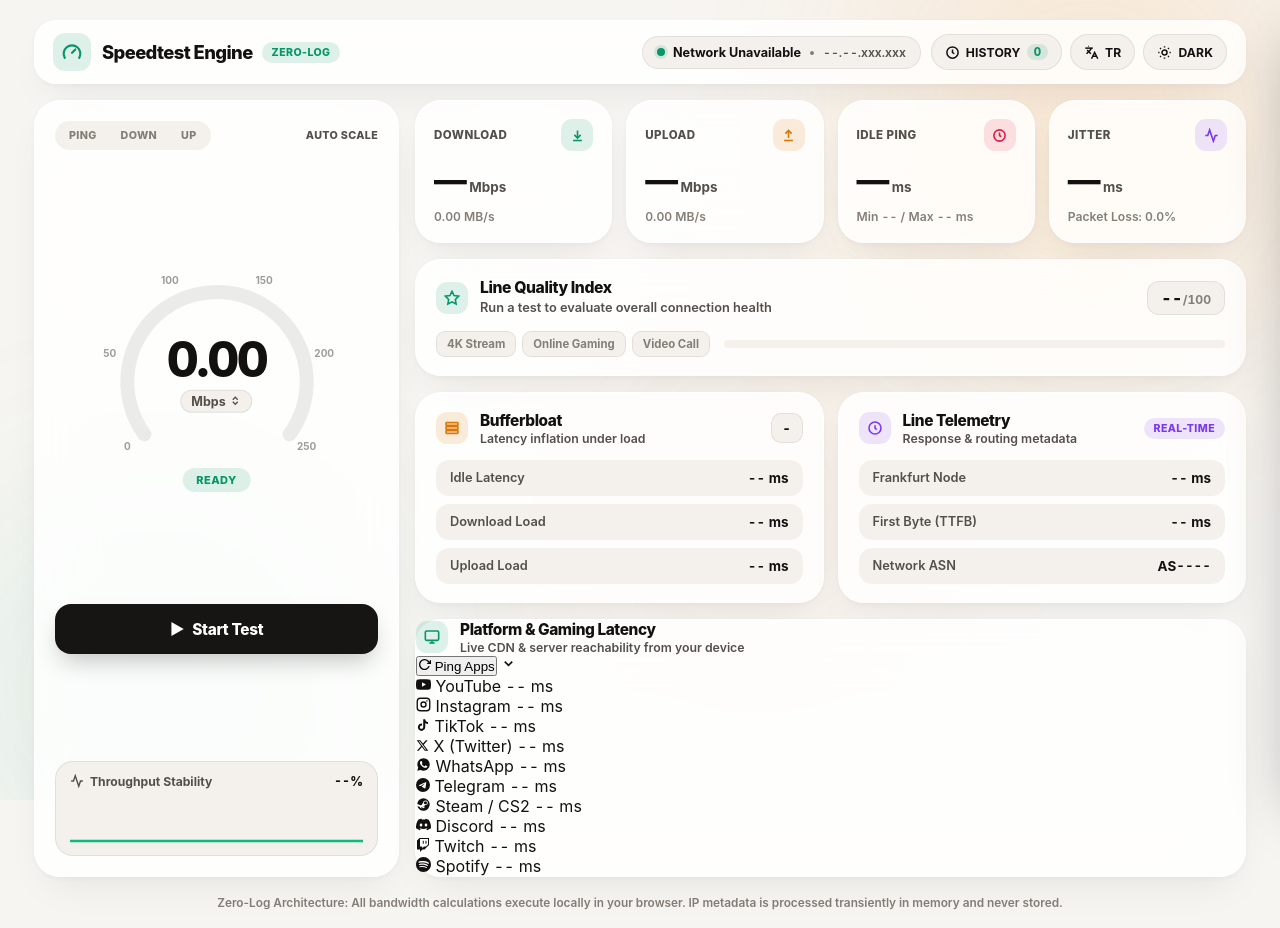
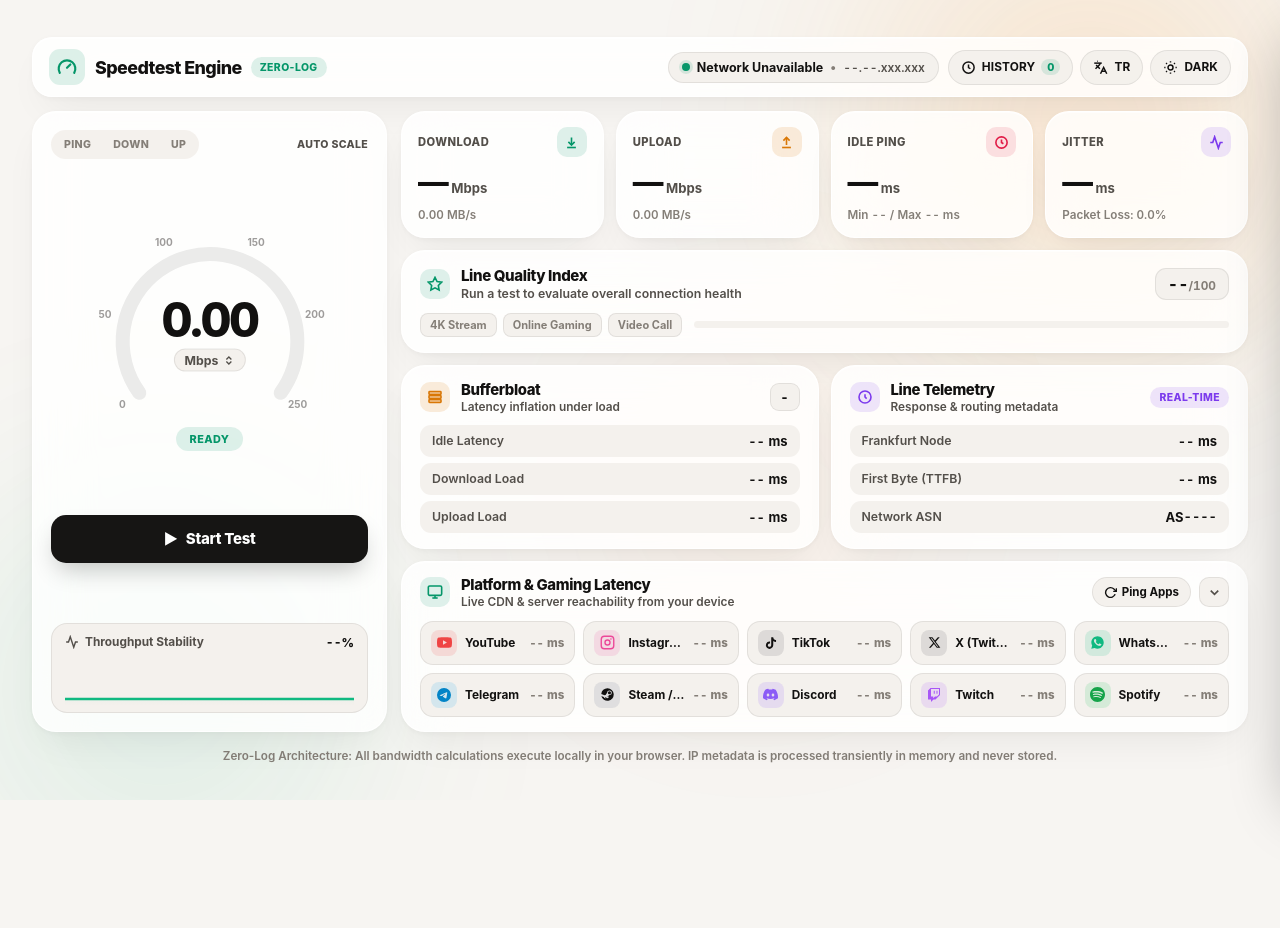
Before and after one commit to can-devsss/speedtest, a plain HTML site: page frontend/index.html in a window 1280 px wide. After the commit the page ends 800 px from the top, so only its background shows below. Drawn offline with Linux system fonts and the light colour scheme; no server answers.

Commit message:
Update style.css

```diff
--- a/frontend/css/style.css
+++ b/frontend/css/style.css
@@ -20,9 +20,9 @@
 
   --cta-bg: #161514;
   --cta-text: #ffffff;
-  --radius-xl: 26px;
-  --radius-lg: 20px;
-  --radius-md: 14px;
+  --radius-xl: 24px;
+  --radius-lg: 18px;
+  --radius-md: 13px;
 }
 
 body.dark-theme {
@@ -140,35 +140,35 @@ body.dark-theme .glass-panel {
   max-width: 1260px;
   min-height: 100vh;
   margin: 0 auto;
-  padding: 20px 24px 16px;
+  padding: 16px 22px 14px;
   display: flex;
   flex-direction: column;
   justify-content: center;
-  gap: 16px;
+  gap: 14px;
 }
 
 /* Üst Bar */
 .top-bar {
-  padding: 12px 18px;
-  border-radius: 22px;
+  padding: 11px 16px;
+  border-radius: 20px;
   display: flex;
   align-items: center;
   justify-content: space-between;
   flex-wrap: wrap;
-  gap: 12px;
+  gap: 10px;
 }
 
 .brand-cluster {
   display: flex;
   align-items: center;
-  gap: 11px;
+  gap: 10px;
   min-width: 0;
 }
 
 .brand-logo {
-  width: 38px;
-  height: 38px;
-  border-radius: 12px;
+  width: 36px;
+  height: 36px;
+  border-radius: 11px;
   background: var(--emerald-soft);
   color: var(--emerald);
   display: grid;
@@ -184,17 +184,17 @@ body.dark-theme .glass-panel {
 }
 
 .brand-titles h1 {
-  font-size: 1.15rem;
+  font-size: 1.12rem;
   font-weight: 800;
   letter-spacing: -0.032em;
   white-space: nowrap;
 }
 
 .badge-pill {
-  font-size: 0.66rem;
+  font-size: 0.65rem;
   font-weight: 800;
   letter-spacing: 0.04em;
-  padding: 4px 10px;
+  padding: 4px 9px;
   border-radius: 999px;
   text-transform: uppercase;
   white-space: nowrap;
@@ -215,19 +215,19 @@ body.dark-theme .glass-panel {
   display: flex;
   align-items: center;
   flex-wrap: wrap;
-  gap: 10px;
+  gap: 9px;
   min-width: 0;
 }
 
 .net-pill {
   display: flex;
   align-items: center;
-  gap: 8px;
-  padding: 8px 14px;
+  gap: 7px;
+  padding: 7px 13px;
   border-radius: 999px;
   background: var(--surface-sub);
   border: 1px solid var(--divider);
-  font-size: 0.79rem;
+  font-size: 0.78rem;
   font-weight: 700;
   min-width: 0;
   max-width: 100%;
@@ -256,7 +256,7 @@ body.dark-theme .glass-panel {
 
 .net-ip {
   color: var(--text-secondary);
-  font-size: 0.76rem;
+  font-size: 0.75rem;
   font-weight: 600;
   white-space: nowrap;
   flex-shrink: 0;
@@ -265,7 +265,7 @@ body.dark-theme .glass-panel {
 .action-pills {
   display: flex;
   align-items: center;
-  gap: 8px;
+  gap: 7px;
 }
 
 .ctrl-btn {
@@ -273,14 +273,14 @@ body.dark-theme .glass-panel {
   align-items: center;
   justify-content: center;
   gap: 6px;
-  height: 36px;
-  padding: 0 13px;
+  height: 35px;
+  padding: 0 12px;
   border-radius: 999px;
   border: 1px solid var(--divider);
   background: var(--surface-sub);
   color: var(--text-primary);
   font-family: inherit;
-  font-size: 0.76rem;
+  font-size: 0.74rem;
   font-weight: 700;
   letter-spacing: 0.01em;
   cursor: pointer;
@@ -300,28 +300,28 @@ body.dark-theme .glass-panel {
 .count-chip {
   background: var(--emerald-soft);
   color: var(--emerald);
-  padding: 1px 7px;
+  padding: 1px 6px;
   border-radius: 999px;
-  font-size: 0.71rem;
+  font-size: 0.69rem;
   font-weight: 800;
 }
 
 /* Bento Grid */
 .bento-grid {
   display: grid;
-  grid-template-columns: 365px minmax(0, 1fr);
-  gap: 16px;
+  grid-template-columns: 355px minmax(0, 1fr);
+  gap: 14px;
   align-items: stretch;
   width: 100%;
 }
 
 /* Sol Kadran Kartı */
 .gauge-card {
-  padding: 20px;
+  padding: 18px;
   display: flex;
   flex-direction: column;
   justify-content: space-between;
-  gap: 14px;
+  gap: 12px;
   min-width: 0;
 }
 
@@ -357,11 +357,11 @@ body.dark-theme .glass-panel {
 }
 
 .step-pill {
-  font-size: 0.67rem;
+  font-size: 0.66rem;
   font-weight: 800;
   letter-spacing: 0.03em;
   color: var(--text-muted);
-  padding: 4px 10px;
+  padding: 4px 9px;
   border-radius: 999px;
   transition: all 0.25s ease;
 }
@@ -377,7 +377,7 @@ body.dark-theme .glass-panel {
 }
 
 .scale-tag {
-  font-size: 0.67rem;
+  font-size: 0.66rem;
   font-weight: 800;
   letter-spacing: 0.03em;
   color: var(--text-secondary);
@@ -387,7 +387,7 @@ body.dark-theme .glass-panel {
 .gauge-stage {
   position: relative;
   width: 100%;
-  height: 242px;
+  height: 236px;
   display: flex;
   flex-direction: column;
   align-items: center;
@@ -395,8 +395,8 @@ body.dark-theme .glass-panel {
 }
 
 #speed-gauge {
-  width: 264px;
-  height: 230px;
+  width: 260px;
+  height: 224px;
   display: block;
 }
 
@@ -412,7 +412,7 @@ body.dark-theme .glass-panel {
 }
 
 .speed-number {
-  font-size: 3.1rem;
+  font-size: 3rem;
   font-weight: 800;
   letter-spacing: -0.05em;
   line-height: 0.98;
@@ -429,7 +429,7 @@ body.dark-theme .glass-panel {
   padding: 3px 10px;
   color: var(--text-secondary);
   font-family: inherit;
-  font-size: 0.78rem;
+  font-size: 0.77rem;
   font-weight: 700;
   cursor: pointer;
   transition: all 0.2s ease;
@@ -442,12 +442,12 @@ body.dark-theme .glass-panel {
 
 .phase-badge {
   position: absolute;
-  bottom: 6px;
+  bottom: 4px;
   left: 50%;
   transform: translateX(-50%);
   padding: 5px 14px;
   border-radius: 999px;
-  font-size: 0.69rem;
+  font-size: 0.68rem;
   font-weight: 800;
   letter-spacing: 0.04em;
   background: var(--emerald-soft);
@@ -468,18 +468,18 @@ body.dark-theme .glass-panel {
 /* Butonlar */
 .cta-row {
   display: flex;
-  gap: 10px;
+  gap: 9px;
 }
 
 .primary-btn {
   flex: 1;
-  height: 50px;
+  height: 48px;
   border: none;
-  border-radius: 16px;
+  border-radius: 15px;
   background: var(--cta-bg);
   color: var(--cta-text);
   font-family: inherit;
-  font-size: 0.96rem;
+  font-size: 0.94rem;
   font-weight: 800;
   letter-spacing: -0.02em;
   display: inline-flex;
@@ -506,14 +506,14 @@ body.dark-theme .glass-panel {
 }
 
 .secondary-btn {
-  height: 50px;
-  padding: 0 16px;
-  border-radius: 16px;
+  height: 48px;
+  padding: 0 15px;
+  border-radius: 15px;
   border: 1px solid var(--divider);
   background: var(--surface-sub);
   color: var(--text-primary);
   font-family: inherit;
-  font-size: 0.85rem;
+  font-size: 0.84rem;
   font-weight: 700;
   display: inline-flex;
   align-items: center;
@@ -534,8 +534,8 @@ body.dark-theme .glass-panel {
 .wave-box {
   background: var(--surface-sub);
   border: 1px solid var(--divider);
-  border-radius: 18px;
-  padding: 12px 14px 8px;
+  border-radius: 16px;
+  padding: 11px 13px 7px;
   min-width: 0;
 }
 
@@ -543,27 +543,27 @@ body.dark-theme .glass-panel {
   display: flex;
   align-items: center;
   justify-content: space-between;
-  margin-bottom: 6px;
+  margin-bottom: 5px;
 }
 
 .wave-title {
   display: inline-flex;
   align-items: center;
   gap: 6px;
-  font-size: 0.76rem;
+  font-size: 0.74rem;
   font-weight: 700;
   color: var(--text-secondary);
 }
 
 .wave-val {
-  font-size: 0.78rem;
+  font-size: 0.76rem;
   font-weight: 800;
   color: var(--text-primary);
 }
 
 #wave-chart {
   width: 100%;
-  height: 52px;
+  height: 50px;
   display: block;
 }
 
@@ -572,22 +572,22 @@ body.dark-theme .glass-panel {
   display: flex;
   flex-direction: column;
   justify-content: space-between;
-  gap: 16px;
+  gap: 12px;
   min-width: 0;
 }
 
 .metrics-row {
   display: grid;
   grid-template-columns: repeat(4, minmax(0, 1fr));
-  gap: 14px;
+  gap: 12px;
 }
 
 .metric-card {
-  padding: 18px;
+  padding: 15px 16px;
   display: flex;
   flex-direction: column;
   justify-content: space-between;
-  gap: 12px;
+  gap: 9px;
   min-width: 0;
 }
 
@@ -614,7 +614,7 @@ body.dark-theme .glass-panel {
 }
 
 .metric-label {
-  font-size: 0.72rem;
+  font-size: 0.7rem;
   font-weight: 800;
   letter-spacing: 0.04em;
   color: var(--text-secondary);
@@ -624,9 +624,9 @@ body.dark-theme .glass-panel {
 }
 
 .icon-chip {
-  width: 32px;
-  height: 32px;
-  border-radius: 11px;
+  width: 30px;
+  height: 30px;
+  border-radius: 10px;
   display: grid;
   place-items: center;
   flex-shrink: 0;
@@ -660,20 +660,20 @@ body.dark-theme .glass-panel {
 }
 
 .metric-val {
-  font-size: 2.05rem;
+  font-size: 1.92rem;
   font-weight: 800;
   letter-spacing: -0.045em;
   line-height: 1.05;
 }
 
 .metric-unit {
-  font-size: 0.84rem;
+  font-size: 0.82rem;
   font-weight: 700;
   color: var(--text-secondary);
 }
 
 .metric-sub {
-  font-size: 0.76rem;
+  font-size: 0.73rem;
   font-weight: 600;
   color: var(--text-muted);
   white-space: nowrap;
@@ -683,10 +683,10 @@ body.dark-theme .glass-panel {
 
 /* Hat Kalite Endeksi */
 .quality-card {
-  padding: 18px 20px;
+  padding: 15px 18px;
   display: flex;
   flex-direction: column;
-  gap: 14px;
+  gap: 11px;
   min-width: 0;
 }
 
@@ -700,7 +700,7 @@ body.dark-theme .glass-panel {
 .quality-info {
   display: flex;
   align-items: center;
-  gap: 12px;
+  gap: 11px;
   min-width: 0;
 }
 
@@ -709,31 +709,31 @@ body.dark-theme .glass-panel {
 }
 
 .quality-texts h2 {
-  font-size: 0.98rem;
+  font-size: 0.94rem;
   font-weight: 800;
   letter-spacing: -0.025em;
 }
 
 .quality-texts p {
-  font-size: 0.8rem;
+  font-size: 0.77rem;
   font-weight: 600;
   color: var(--text-secondary);
-  margin-top: 2px;
-  line-height: 1.35;
+  margin-top: 1px;
+  line-height: 1.3;
 }
 
 .score-pill {
-  padding: 6px 13px;
-  border-radius: 12px;
+  padding: 5px 12px;
+  border-radius: 11px;
   background: var(--surface-sub);
   border: 1px solid var(--divider);
-  font-size: 1.05rem;
+  font-size: 1rem;
   font-weight: 800;
   flex-shrink: 0;
 }
 
 .score-pill small {
-  font-size: 0.76rem;
+  font-size: 0.74rem;
   font-weight: 700;
   color: var(--text-muted);
 }
@@ -741,7 +741,7 @@ body.dark-theme .glass-panel {
 .quality-bottom-meta {
   display: flex;
   align-items: center;
-  gap: 14px;
+  gap: 12px;
   min-width: 0;
 }
 
@@ -753,10 +753,10 @@ body.dark-theme .glass-panel {
 }
 
 .sc-chip {
-  font-size: 0.71rem;
+  font-size: 0.69rem;
   font-weight: 700;
-  padding: 5px 10px;
-  border-radius: 9px;
+  padding: 4px 9px;
+  border-radius: 8px;
   background: var(--surface-sub);
   border: 1px solid var(--divider);
   color: var(--text-muted);
@@ -779,7 +779,7 @@ body.dark-theme .glass-panel {
 .quality-bar-track {
   flex: 1;
   min-width: 80px;
-  height: 8px;
+  height: 7px;
   border-radius: 999px;
   background: var(--surface-sub);
   overflow: hidden;
@@ -797,14 +797,14 @@ body.dark-theme .glass-panel {
 .bottom-row {
   display: grid;
   grid-template-columns: repeat(2, minmax(0, 1fr));
-  gap: 14px;
+  gap: 12px;
 }
 
 .detail-card {
-  padding: 18px 20px;
+  padding: 15px 18px;
   display: flex;
   flex-direction: column;
-  gap: 14px;
+  gap: 11px;
   min-width: 0;
 }
 
@@ -818,31 +818,31 @@ body.dark-theme .glass-panel {
 .detail-title-group {
   display: flex;
   align-items: center;
-  gap: 12px;
+  gap: 11px;
   min-width: 0;
 }
 
 .detail-title-group h3 {
-  font-size: 0.96rem;
+  font-size: 0.93rem;
   font-weight: 800;
   letter-spacing: -0.025em;
 }
 
 .detail-title-group p {
-  font-size: 0.77rem;
+  font-size: 0.74rem;
   font-weight: 600;
   color: var(--text-secondary);
   margin-top: 1px;
 }
 
 .grade-badge {
-  min-width: 32px;
-  height: 30px;
-  padding: 0 10px;
-  border-radius: 10px;
+  min-width: 30px;
+  height: 28px;
+  padding: 0 9px;
+  border-radius: 9px;
   background: var(--surface-sub);
   border: 1px solid var(--divider);
-  font-size: 0.84rem;
+  font-size: 0.82rem;
   font-weight: 800;
   display: grid;
   place-items: center;
@@ -870,7 +870,7 @@ body.dark-theme .glass-panel {
 .stat-rows {
   display: flex;
   flex-direction: column;
-  gap: 8px;
+  gap: 6px;
 }
 
 .stat-row {
@@ -878,10 +878,10 @@ body.dark-theme .glass-panel {
   align-items: center;
   justify-content: space-between;
   gap: 10px;
-  padding: 10px 14px;
-  border-radius: 13px;
+  padding: 8px 12px;
+  border-radius: 11px;
   background: var(--surface-sub);
-  font-size: 0.8rem;
+  font-size: 0.77rem;
   font-weight: 600;
   color: var(--text-secondary);
   min-width: 0;
@@ -895,16 +895,173 @@ body.dark-theme .glass-panel {
 
 .stat-row strong {
   color: var(--text-primary);
-  font-size: 0.84rem;
+  font-size: 0.81rem;
   font-weight: 700;
   white-space: nowrap;
   flex-shrink: 0;
 }
 
+/* Açılır / Kapanır Platform & Oyun Sekmesi */
+.platform-accordion {
+  padding: 14px 18px;
+  display: flex;
+  flex-direction: column;
+  min-width: 0;
+}
+
+.accordion-header {
+  display: flex;
+  align-items: center;
+  justify-content: space-between;
+  gap: 10px;
+  cursor: pointer;
+  user-select: none;
+}
+
+.accordion-actions {
+  display: flex;
+  align-items: center;
+  gap: 8px;
+  flex-shrink: 0;
+}
+
+.mini-ping-btn {
+  display: inline-flex;
+  align-items: center;
+  gap: 5px;
+  height: 30px;
+  padding: 0 11px;
+  border-radius: 999px;
+  border: 1px solid var(--divider);
+  background: var(--surface-sub);
+  color: var(--text-primary);
+  font-family: inherit;
+  font-size: 0.72rem;
+  font-weight: 700;
+  cursor: pointer;
+  transition: all 0.2s ease;
+}
+
+.mini-ping-btn:hover {
+  background: var(--emerald-soft);
+  color: var(--emerald);
+  border-color: rgba(16, 185, 129, 0.3);
+}
+
+.mini-ping-btn.spinning svg {
+  animation: spin360 0.8s linear infinite;
+}
+
+@keyframes spin360 {
+  to { transform: rotate(360deg); }
+}
+
+.chevron-pill {
+  width: 30px;
+  height: 30px;
+  border-radius: 10px;
+  background: var(--surface-sub);
+  border: 1px solid var(--divider);
+  display: grid;
+  place-items: center;
+  color: var(--text-secondary);
+  transition: transform 0.28s cubic-bezier(0.22, 1, 0.36, 1);
+}
+
+.platform-accordion.collapsed .chevron-pill {
+  transform: rotate(-90deg);
+}
+
+.accordion-body {
+  margin-top: 12px;
+  overflow: hidden;
+  max-height: 420px;
+  opacity: 1;
+  transition: max-height 0.34s cubic-bezier(0.22, 1, 0.36, 1), opacity 0.25s ease, margin-top 0.25s ease;
+}
+
+.platform-accordion.collapsed .accordion-body {
+  max-height: 0;
+  opacity: 0;
+  margin-top: 0;
+}
+
+.platform-grid {
+  display: grid;
+  grid-template-columns: repeat(5, minmax(0, 1fr));
+  gap: 8px;
+}
+
+.plat-card {
+  display: flex;
+  align-items: center;
+  gap: 8px;
+  padding: 8px 10px;
+  border-radius: 13px;
+  background: var(--surface-sub);
+  border: 1px solid var(--divider);
+  min-width: 0;
+  transition: transform 0.2s ease, border-color 0.2s ease;
+}
+
+.plat-card:hover {
+  transform: translateY(-1px);
+  border-color: rgba(16, 185, 129, 0.3);
+}
+
+.plat-icon {
+  width: 26px;
+  height: 26px;
+  border-radius: 8px;
+  display: grid;
+  place-items: center;
+  flex-shrink: 0;
+}
+
+.icon-yt { background: rgba(239, 68, 68, 0.14); color: #ef4444; }
+.icon-ig { background: rgba(236, 72, 153, 0.14); color: #ec4899; }
+.icon-tt { background: rgba(24, 24, 27, 0.1); color: var(--text-primary); }
+.icon-x  { background: rgba(24, 24, 27, 0.1); color: var(--text-primary); }
+.icon-wa { background: rgba(16, 185, 129, 0.15); color: #10b981; }
+.icon-tg { background: rgba(14, 165, 233, 0.14); color: #0284c7; }
+.icon-st { background: rgba(100, 116, 139, 0.15); color: var(--text-primary); }
+.icon-dc { background: rgba(139, 92, 246, 0.15); color: #8b5cf6; }
+.icon-tw { background: rgba(168, 85, 247, 0.15); color: #a855f7; }
+.icon-sp { background: rgba(34, 197, 94, 0.15); color: #16a34a; }
+
+body.dark-theme .icon-tt,
+body.dark-theme .icon-x,
+body.dark-theme .icon-st {
+  background: rgba(255, 255, 255, 0.1);
+}
+
+.plat-name {
+  font-size: 0.74rem;
+  font-weight: 700;
+  color: var(--text-primary);
+  white-space: nowrap;
+  overflow: hidden;
+  text-overflow: ellipsis;
+  flex: 1;
+  min-width: 0;
+}
+
+.plat-ms {
+  font-size: 0.72rem;
+  font-weight: 800;
+  color: var(--text-muted);
+  white-space: nowrap;
+  flex-shrink: 0;
+}
+
+.plat-ms.ms-fast { color: var(--emerald); }
+.plat-ms.ms-mid  { color: var(--amber); }
+.plat-ms.ms-slow { color: var(--coral); }
+
 /* Alt Bilgi */
 .footer-note {
   text-align: center;
-  font-size: 0.74rem;
+  font-size: 0.73rem;
   font-weight: 600;
   color: var(--text-muted);
   padding-top: 2px;
@@ -1033,7 +1190,7 @@ body.dark-theme .glass-panel {
 }
 
 /* Tablet ve Mobil Optimizasyonu */
-@media (max-width: 1080px) {
+@media (max-width: 1120px) {
   .bento-grid {
     grid-template-columns: minmax(0, 1fr);
   }
@@ -1041,11 +1198,15 @@ body.dark-theme .glass-panel {
   .metrics-row {
     grid-template-columns: repeat(2, minmax(0, 1fr));
   }
+
+  .platform-grid {
+    grid-template-columns: repeat(2, minmax(0, 1fr));
+  }
 }
 
 @media (max-width: 680px) {
   .cockpit-shell {
-    padding: 10px 10px 24px;
+    padding: 10px 10px 26px;
     gap: 10px;
     justify-content: flex-start;
   }
@@ -1209,4 +1370,18 @@ body.dark-theme .glass-panel {
   .stat-row strong {
     font-size: 0.78rem;
   }
+
+  .platform-accordion {
+    padding: 14px;
+    border-radius: 20px;
+  }
+
+  .platform-grid {
+    grid-template-columns: repeat(2, minmax(0, 1fr));
+    gap: 8px;
+  }
+
+  .plat-card {
+    padding: 8px 9px;
+  }
 }
```
